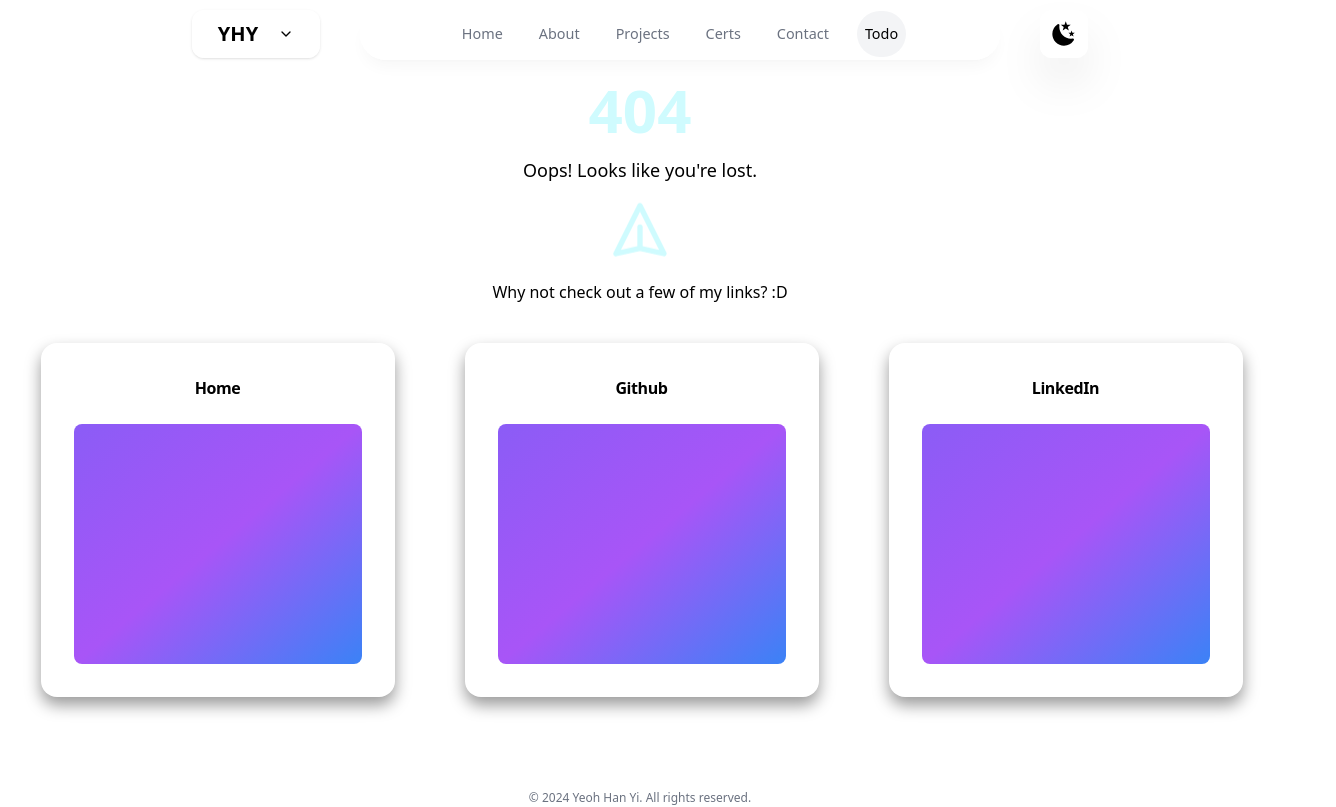
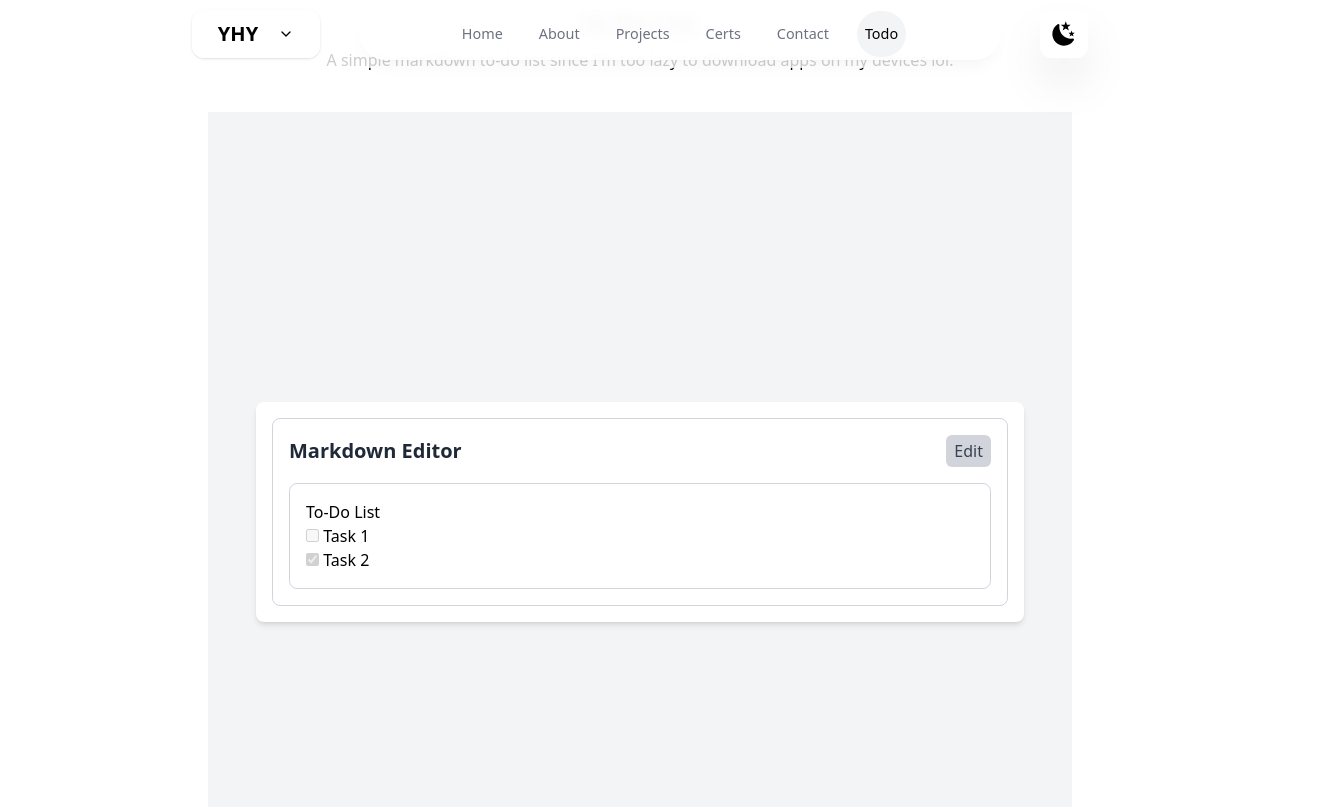
Before and after one commit to yhanyi/Portfolio, a Next.js app: page /todo in a window 1280 px wide. Before the commit this address had no page. Shown: the top 807 px of the page, 1336 px wide, since content can reach past the window. Built offline with nearby package versions, Linux system fonts and the light colour scheme; no server answers; the database is empty.

Commit message:
Added todolist page

```diff
--- /dev/null
+++ b/src/app/todo/page.tsx
@@ -0,0 +1,29 @@
+"use client";
+
+import { motion } from "framer-motion";
+import React from "react";
+import MarkdownEditor from "@/components/markdown";
+
+export default function Home() {
+  return (
+    <main className="flex flex-col px-4 max-w-4xl mx-auto">
+      <div className="flex flex-col items-center justify-center">
+        <span className="rounded-xl text-center p-2 font-bold text-2xl text-dark dark:text-light">
+          To-Do List
+        </span>
+        <motion.div
+          className="flex flex-col justify-center items-center"
+          initial={{ opacity: 0, y: 100 }}
+          animate={{ opacity: 1, y: 0 }}
+          transition={{ delay: 0.175 }}
+        >
+          A simple markdown to-do list since I&apos;m too lazy to download apps
+          on my devices lol.
+        </motion.div>
+      </div>
+      <div className="items-center justify-center mt-10">
+        <MarkdownEditor />
+      </div>
+    </main>
+  );
+}
```
